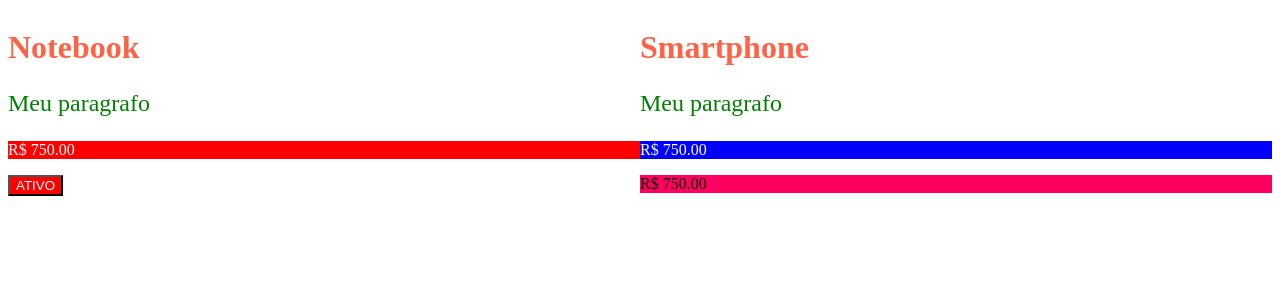
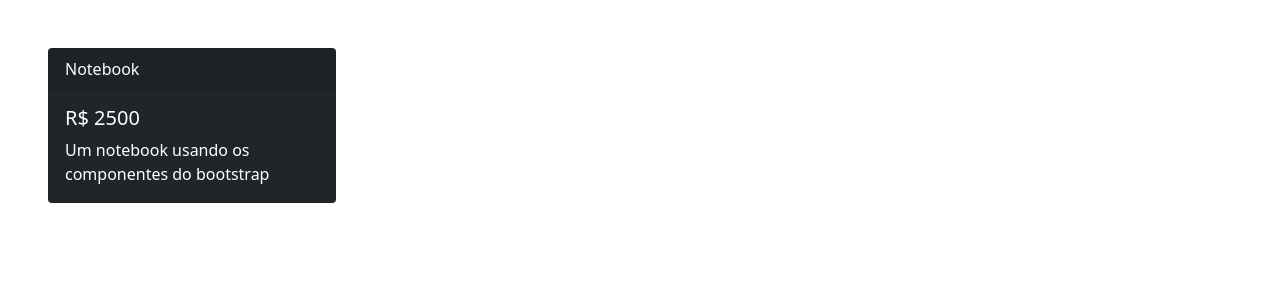
Before and after one commit to brunozupp/curso_reactjs, a React (Create React App) app: page / in a window 1280 px wide. Shown: the top 300 px of the page. Built offline with nearby package versions, Linux system fonts and the light colour scheme; the HTML template or start-up script is replaced by a standard one.

Commit message:
Css Framework - Bootstrap

```diff
--- a/package.json
+++ b/package.json
@@ -6,7 +6,9 @@
     "@testing-library/jest-dom": "^5.14.1",
     "@testing-library/react": "^11.2.7",
     "@testing-library/user-event": "^12.8.3",
+    "bootstrap": "^5.1.1",
     "react": "^17.0.2",
+    "react-bootstrap": "^1.6.4",
     "react-dom": "^17.0.2",
     "react-scripts": "4.0.3",
     "styled-components": "^5.3.1",
--- /dev/null
+++ b/src/aulas/ModuloCSS/ModuloCSSFramework/ModuleCSSFrameworkBootstrap1.js
@@ -0,0 +1,20 @@
+import React from 'react'
+import 'bootstrap/dist/js/bootstrap.bundle.min.js';
+import 'bootstrap/dist/css/bootstrap.min.css';
+
+const ModuleCSSFrameworkBootstrap1 = () => {
+    return (
+        <div className="card bg-dark text-white m-5" style={{maxWidth: "18rem"}}>
+            <div className="card-header">
+                Notebook
+            </div>
+            <div className="card-body">
+                <h5 className="card-title">R$ 2500</h5>
+                <p className="card-text">Esse é um notebook com 1tb</p>
+            </div>
+        </div>
+    )
+}
+
+
+export default ModuleCSSFrameworkBootstrap1
--- /dev/null
+++ b/src/aulas/ModuloCSS/ModuloCSSFramework/ModuleCSSFrameworkBootstrap2.js
@@ -0,0 +1,19 @@
+import React from 'react'
+import 'bootstrap/dist/js/bootstrap.bundle.min.js';
+import 'bootstrap/dist/css/bootstrap.min.css';
+import { Card } from 'react-bootstrap';
+
+const ModuleCSSFrameworkBootstrap2 = () => {
+    return (
+        <Card bg="dark" text="white" className="m-5" style={{maxWidth: "18rem"}}>
+            <Card.Header>Notebook</Card.Header>
+            <Card.Body>
+                <Card.Title>R$ 2500</Card.Title>
+                <Card.Text>Um notebook usando os componentes do bootstrap</Card.Text>
+            </Card.Body>
+        </Card>
+    )
+}
+
+
+export default ModuleCSSFrameworkBootstrap2
--- a/src/index.js
+++ b/src/index.js
@@ -44,6 +44,8 @@ import Desafio9 from './desafios/Desafio9/Desafio9.js';
 import ModuloCSSImport1 from './aulas/ModuloCSS/ModuloCSSImport1/ModuloCSSImport1.js';
 import ModuloCSSModule1 from './aulas/ModuloCSS/ModuloCSSModules1/ModuloCSSModule1.js';
 import ModuleStyledComponents1 from './aulas/ModuloCSS/ModuleStyledComponents1/ModuleStyledComponents1.js';
+import ModuleCSSFrameworkBootstrap1 from './aulas/ModuloCSS/ModuloCSSFramework/ModuleCSSFrameworkBootstrap1.js';
+import ModuleCSSFrameworkBootstrap2 from './aulas/ModuloCSS/ModuloCSSFramework/ModuleCSSFrameworkBootstrap2.js';
 
 
 ReactDOM.render(
@@ -91,7 +93,9 @@ ReactDOM.render(
     {/* <Desafio9 /> */}
     {/* <ModuloCSSImport1 /> */}
     {/* <ModuloCSSModule1 /> */}
-    <ModuleStyledComponents1 />
+    {/* <ModuleStyledComponents1 /> */}
+    {/* <ModuleCSSFrameworkBootstrap1 /> */}
+    <ModuleCSSFrameworkBootstrap2 />
   </React.StrictMode>,
   document.getElementById('root')
 );
```
Also changed, not shown: 1 other file (tests, documents, lock files or other folders).
